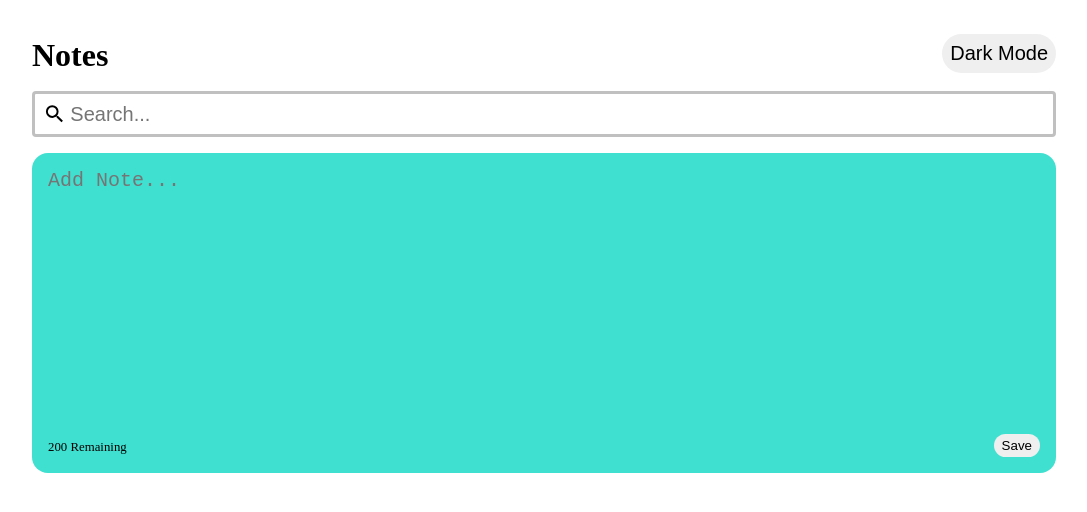
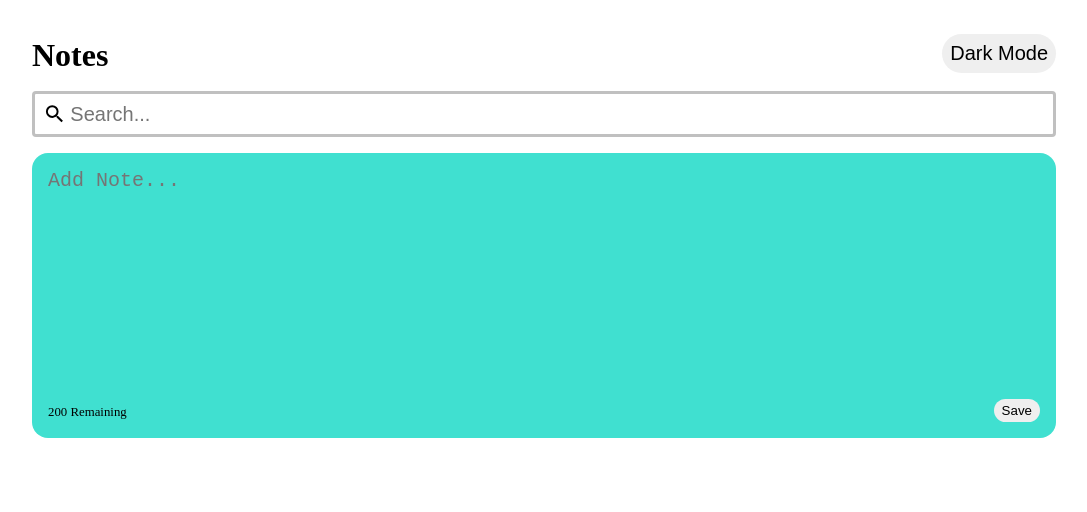
Before and after one commit to klam2k20/Notes, a React (Create React App) app: page / in a window 1280 px wide. Shown: the top 512 px of the page, without its empty margins (96-1183 px from the left). Built offline with nearby package versions, Linux system fonts and the light colour scheme.

Commit message:
Add word break to notes and update style for note

```diff
--- a/src/components/AddNote.jsx
+++ b/src/components/AddNote.jsx
@@ -14,7 +14,7 @@ function AddNote({ handleAddNote }) {
 
   const addNote = () => {
     if (text.trim().length > 0) {
-      handleAddNote(text);
+      handleAddNote(text.substring(0, 200));
       setText('');
     }
   };
--- a/src/styles/Note.css
+++ b/src/styles/Note.css
@@ -1,14 +1,18 @@
 .note {
 	background-color: #fdfd66;
-	height: 20rem;
+	min-height: 15rem;
 	display: flex;
 	flex-direction: column;
 	justify-content: space-between;
 	align-items: flex-start;
 	border-radius: 1rem;
 	padding: 1rem;
+}
+
+.note p {
+	display: inline;
+	word-break: break-word;
 	white-space: pre-wrap;
-	min-width: 15rem;
 }
 
 .note-footer {
```
